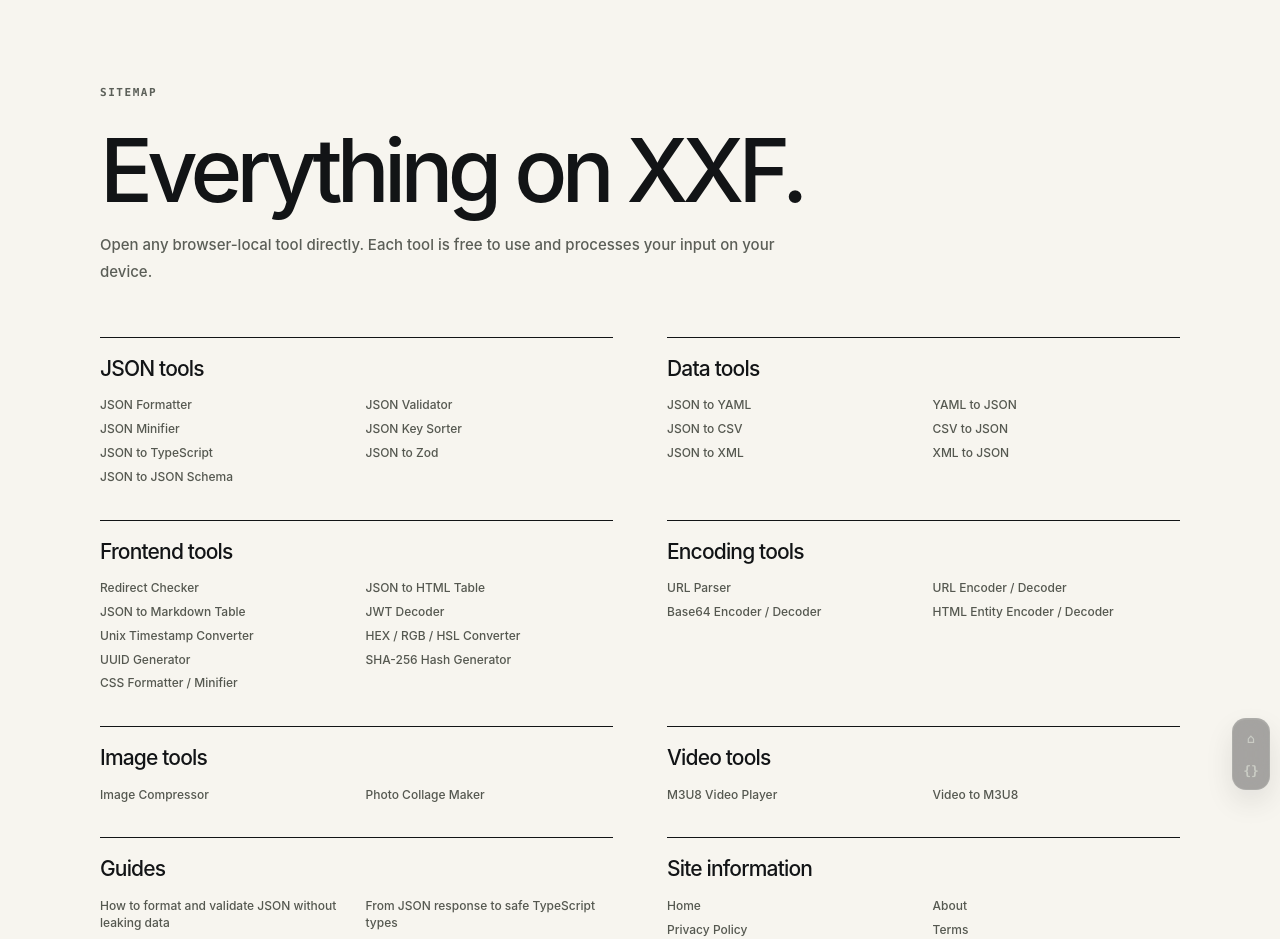
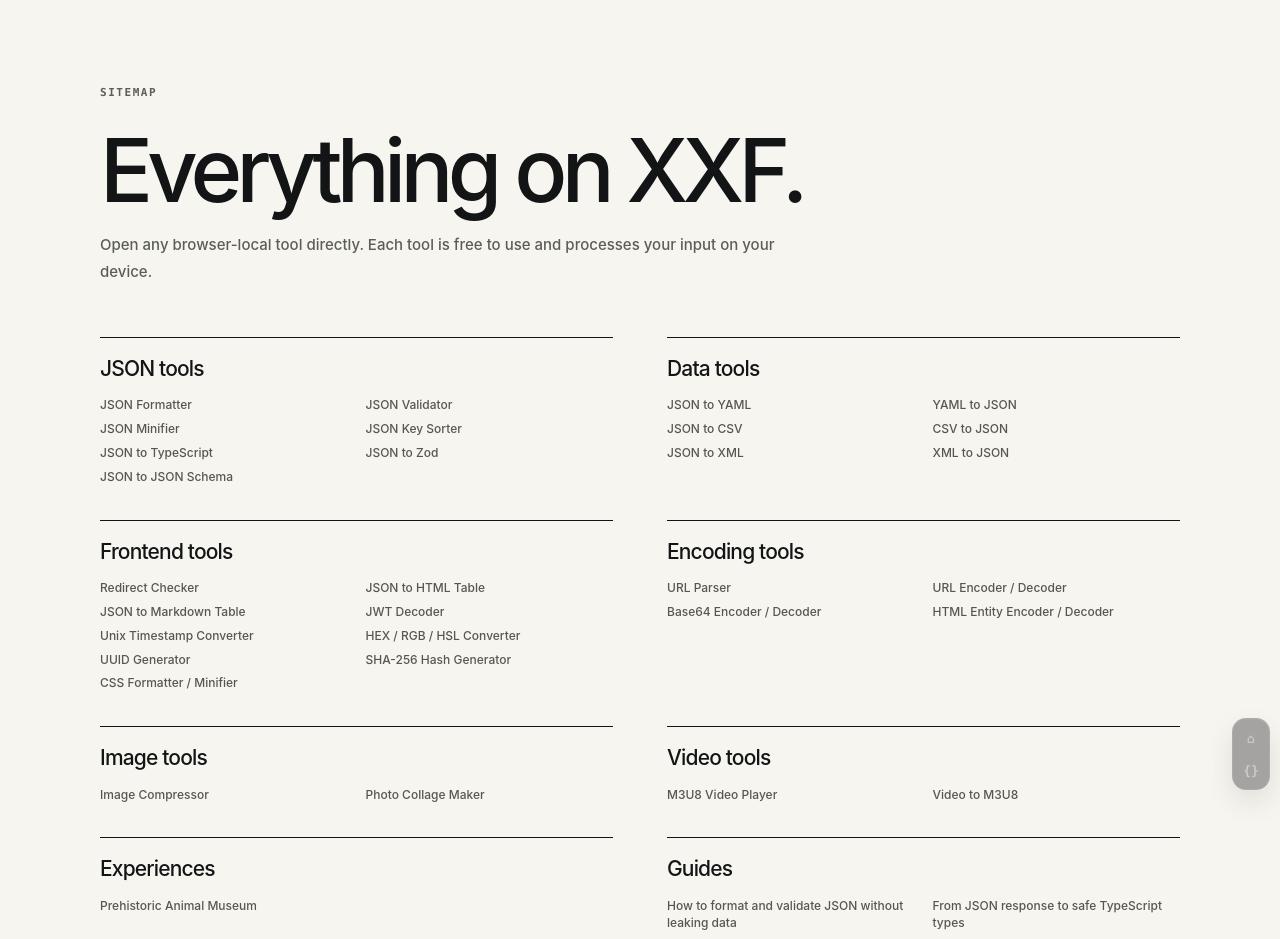
Before and after one commit to sufaith/xxf-json-frontend-toolbox, a Next.js app: page /site-map in a window 1280 px wide. Shown: the top 939 px of the page. Built offline with nearby package versions, Linux system fonts and the light colour scheme.

Commit message:
Update page.tsx

```diff
--- a/app/site-map/page.tsx
+++ b/app/site-map/page.tsx
@@ -28,6 +28,12 @@ export default function SiteMapPage() {
             </section>
           ))}
           <section className="site-map-page__group">
+            <h2>Experiences</h2>
+            <nav aria-label="Interactive experiences">
+              <Link href="/animal/">Prehistoric Animal Museum</Link>
+            </nav>
+          </section>
+          <section className="site-map-page__group">
             <h2>Guides</h2>
             <nav aria-label="Technical guides">
               {guides.map((guide) => <Link href={`/guides/${guide.slug}/`} key={guide.slug}>{guide.title}</Link>)}
```
